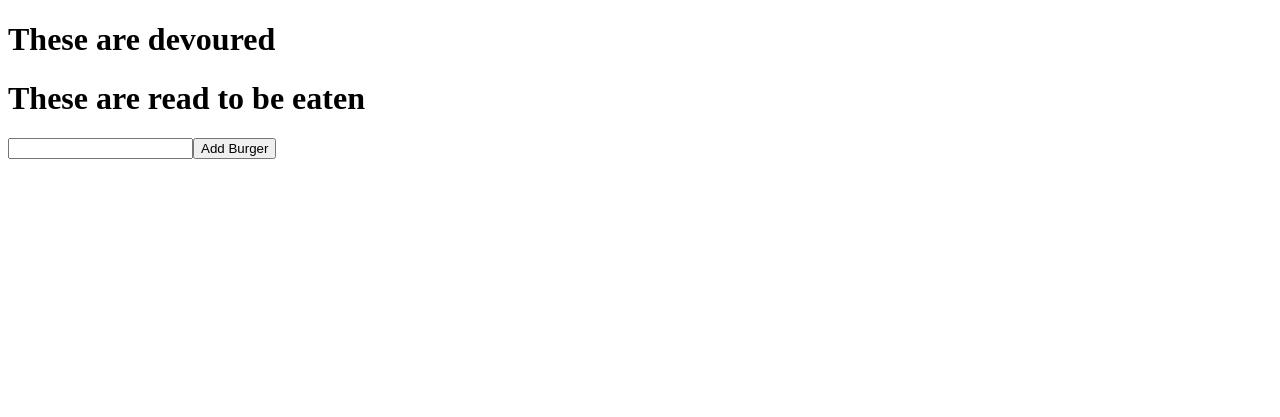
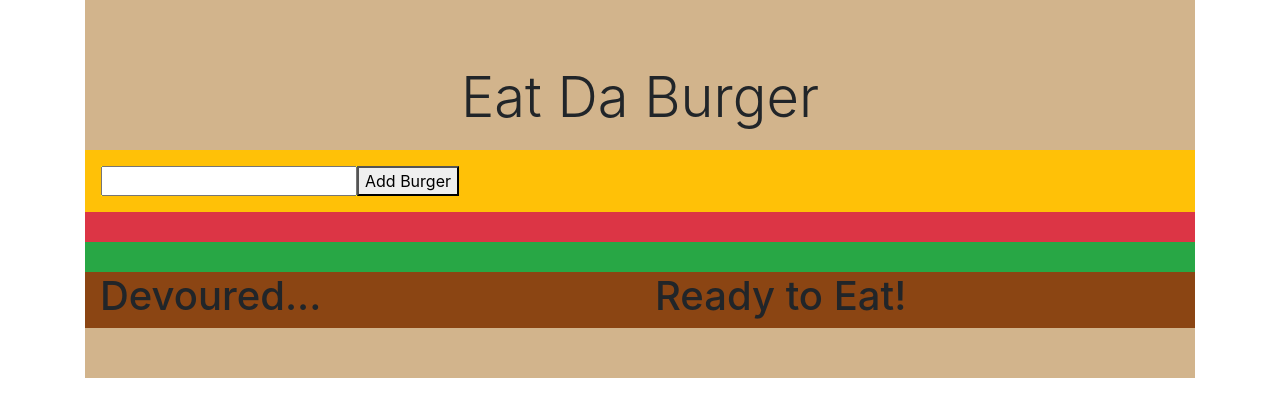
Before and after one commit to jbong0/burger, a Node server app: page / in a window 1280 px wide. Shown: the top 417 px of the page. Run offline with Node 20, Linux system fonts and the light colour scheme; data that the repository does not hold is empty; some libraries are stand-ins or nearby versions.

Commit message:
styling:

```diff
--- a/views/index.handlebars
+++ b/views/index.handlebars
@@ -1,13 +1,38 @@
-<h1>These are devoured</h1>
+<div class="jumbotron jumbotron-fluid">
+  <div class="container">
+    <h1 class="display-4 text-center">Eat Da Burger</h1>
+  </div>
+</div>
+<div class="container bg-warning">
+
+<div class="row bg-warning p-3 text-center">
+<div id="burger">
+ <form id="burger-form">
+  <input type="text" id="add-burger" required><button type="submit" class="text-center">Add Burger</button>
+ </form>
+</div>
+</div>
+</div>
+
+
+<div class="bg-danger"></div>
+<div class="bg-success"></div>
+
+<div class="container">
+<div class="row">
+<div class="col-6" id="devoured">
+<h1>Devoured... </h1>
 
 {{#each items}}
   {{#if devoured}}
   <p>{{burger_name}} - {{devoured}}</p>
   {{/if}}
 {{/each}}
+</div>
 
 
-<h1>These are read to be eaten</h1>
+<div class="col-6" id="ready-to-eat">
+<h1>Ready to Eat!</h1>
 
 {{#each items}}
   {{#if devoured}}
@@ -15,10 +40,22 @@
   <p>{{burger_name}} - <button class="devour" info="{{id}}"> Devour</button></p>
   {{/if}}
 {{/each}}
+</div>
+</div>
+</div>
 
- <form id="burger-form">
-  <input type="text" id="add-burger" required><button type="submit">Add Burger</button>
- </form>
+<footer></footer>
+</div>
+
+<style>
+  .jumbotron{background-color: tan; height: 150px; margin: 0;}
+  body{background-color: white;}
+  #burger{background-color: yellow;}
+  .bg-success, .bg-danger{height: 30px;}
+  #ready-to-eat, #devoured{background-color:saddlebrown;}
+  footer{background-color: tan; height: 50px;}
+  div{margin:0;}
+</style>
 
  <script>
    // Adds burger
@@ -39,4 +76,7 @@
     console.log(id)
   })
 
+  // Update POST update devoured to true
+
+
  </script>
--- a/views/layouts/main.handlebars
+++ b/views/layouts/main.handlebars
@@ -2,13 +2,20 @@
 <html lang="en" dir="ltr">
   <head>
     <meta charset="utf-8">
-    <title></title>
-    <script
-  src="http://code.jquery.com/jquery-3.3.1.min.js"
-  integrity="sha256-FgpCb/KJQlLNfOu91ta32o/NMZxltwRo8QtmkMRdAu8="
-  crossorigin="anonymous"></script>
+    <title>Eat Da Burger</title>
+    <link rel="stylesheet" href="https://stackpath.bootstrapcdn.com/bootstrap/4.1.0/css/bootstrap.min.css" integrity="sha384-9gVQ4dYFwwWSjIDZnLEWnxCjeSWFphJiwGPXr1jddIhOegiu1FwO5qRGvFXOdJZ4" crossorigin="anonymous">
+    <script src="https://code.jquery.com/jquery-3.3.1.slim.min.js" integrity="sha384-q8i/X+965DzO0rT7abK41JStQIAqVgRVzpbzo5smXKp4YfRvH+8abtTE1Pi6jizo" crossorigin="anonymous"></script>
+    <script src="https://cdnjs.cloudflare.com/ajax/libs/popper.js/1.14.0/umd/popper.min.js" integrity="sha384-cs/chFZiN24E4KMATLdqdvsezGxaGsi4hLGOzlXwp5UZB1LY//20VyM2taTB4QvJ" crossorigin="anonymous"></script>
+    <script src="https://stackpath.bootstrapcdn.com/bootstrap/4.1.0/js/bootstrap.min.js" integrity="sha384-uefMccjFJAIv6A+rW+L4AHf99KvxDjWSu1z9VI8SKNVmz4sk7buKt/6v9KI65qnm" crossorigin="anonymous"></script>
+
+  <body>
+    <div class="container">
+        {{{body}}}
+    </div>
+  <script
+    src="http://code.jquery.com/jquery-3.3.1.min.js"
+    integrity="sha256-FgpCb/KJQlLNfOu91ta32o/NMZxltwRo8QtmkMRdAu8="
+    crossorigin="anonymous"></script>
   </head>
-  <body>
-    {{{body}}}
   </body>
 </html>
```
Also changed, not shown: bun.jpg (added).
